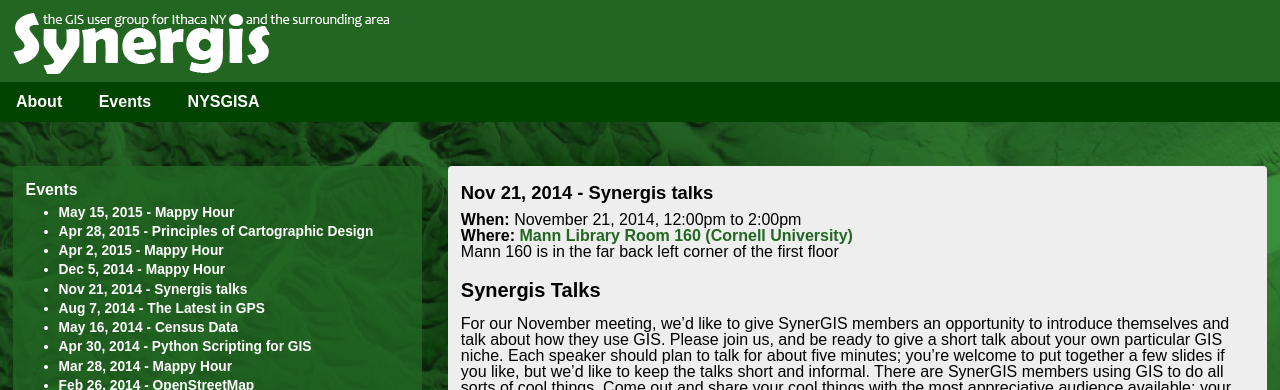
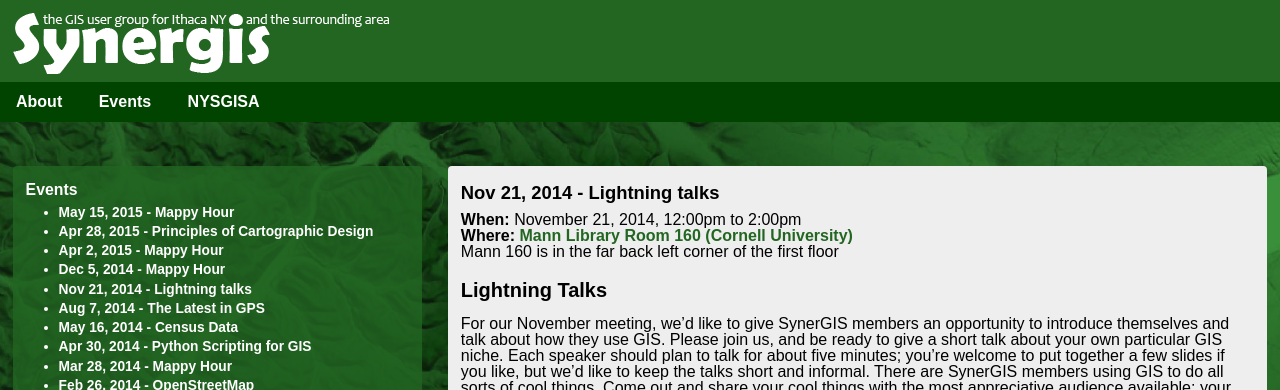
Before and after one commit to synergis-ny/synergis-ny.github.io, a Jekyll site: the page built from events/_posts/2014-11-21-lightning-talks.md, in a window 1280 px wide. Shown: the top 390 px of the page. Built offline with Jekyll 4.4.1, drawn with Linux system fonts in a browser that asks for light colours.

Commit message:
Update and rename 2014-11-21-short-talks.md to 2014-11-21-lightning-talks.md

```diff
--- a/events/_posts/2014-11-21-short-talks.md
+++ b/events/_posts/2014-11-21-lightning-talks.md
@@ -1,6 +1,6 @@
 ---
 layout: event
-title: Nov 21, 2014 - Synergis talks
+title: Nov 21, 2014 - Lightning talks
 location: Mann Library Room 160 (Cornell University)
 address: Mann Library, Cornell University
 time: 12:00pm to 2:00pm
@@ -8,7 +8,7 @@
 category: events
 ---
 
-# Synergis Talks
+# Lightning Talks
 
 For our November meeting, we'd like to give SynerGIS members an opportunity to
 introduce themselves and talk about how they use GIS.  Please join us, and be
```
